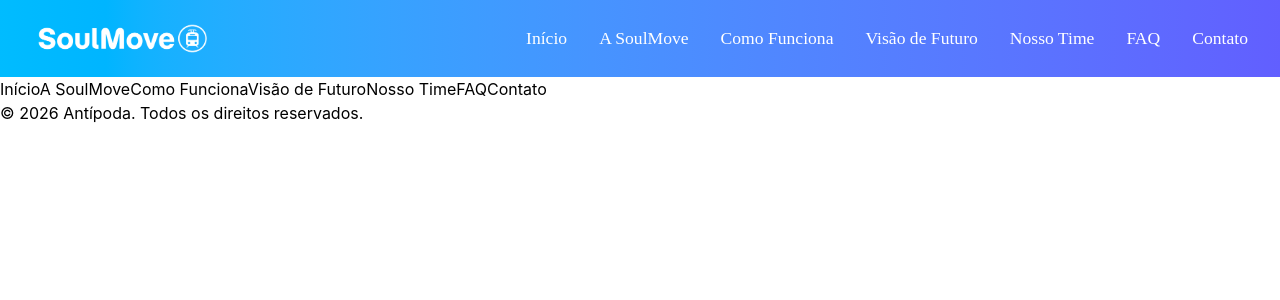
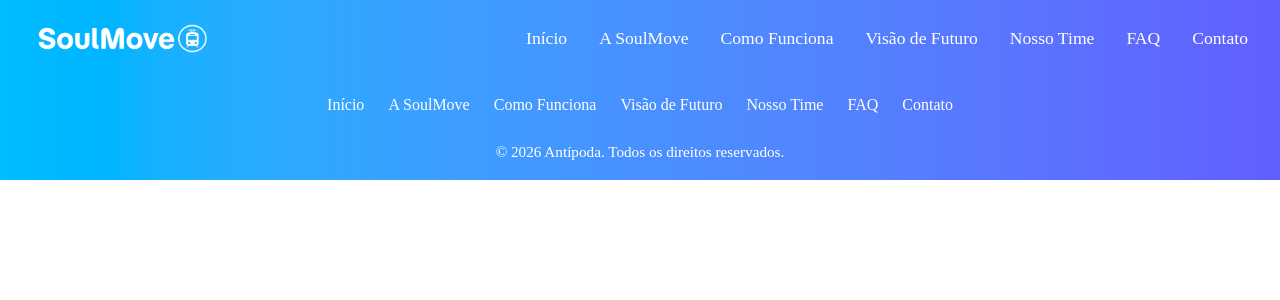
Before and after one commit to paulo-henrique253/soulmove-front-3, a React (Vite) app: page /roadmap in a window 1280 px wide. Shown: the top 300 px of the page. Built offline with nearby package versions, Linux system fonts and the light colour scheme.

Commit message:
feat: estilo footer e menu do footer

```diff
--- a/src/components/Footer.tsx
+++ b/src/components/Footer.tsx
@@ -2,11 +2,30 @@ import MenuFooter from "./MenuFooter";
 
 function Footer() {
     return (
-        <footer className="">
+        <footer className="
+        w-full
+        flex
+        flex-col
+        justify-center
+        items-center
+        gap-6
+        p-4
+        bg-linear-to-r
+        from-sky-400
+        to-indigo-500
+
+        md:gap-6
+        md-p8
+        ">
 
             <MenuFooter />
 
-            <p className="">
+            <p className="
+            text-center
+            font-['Lexend_Deca']
+            text-[clamp(.7rem,2vw,.95rem)]
+            text-white
+            ">
                 © 2026 Antípoda. Todos os direitos reservados.
             </p>
         </footer>
--- a/src/components/MenuFooter.tsx
+++ b/src/components/MenuFooter.tsx
@@ -1,33 +1,49 @@
 import { Link } from "react-router";
 
 function MenuFooter() {
+    const estilosLink = `
+    text-white
+    font-['Momo_Trust_Display']
+    font-normal
+    text-[clamp(.75rem,2.5vw,1rem)]
+    no-underline
+    whitespace-nowrap
+    hover:opacity-80 `;
+
     return (
-        <nav className="footer__menu">
-            <Link to="/" className="">
+        <nav className="
+        flex
+        flex-wrap
+        justify-center
+        items-center
+        gap-4
+        md:gap-6
+        ">
+            <Link to="/" className={estilosLink}>
                 Início
             </Link>
 
-            <Link to="/sobre" className="">
+            <Link to="/sobre" className={estilosLink}>
                 A SoulMove
             </Link>
 
-            <Link to="/funcionalidades" className="">
+            <Link to="/funcionalidades" className={estilosLink}>
                 Como Funciona
             </Link>
 
-            <Link to="/roadmap" className="">
+            <Link to="/roadmap" className={estilosLink}>
                 Visão de Futuro
             </Link>
 
-            <Link to="/integrantes" className="">
+            <Link to="/integrantes" className={estilosLink}>
                 Nosso Time
             </Link>
 
-            <Link to="/faq" className="">
+            <Link to="/faq" className={estilosLink}>
                 FAQ
             </Link>
 
-            <Link to="/contato" className="">
+            <Link to="/contato" className={estilosLink}>
                 Contato
             </Link>
         </nav>
```
